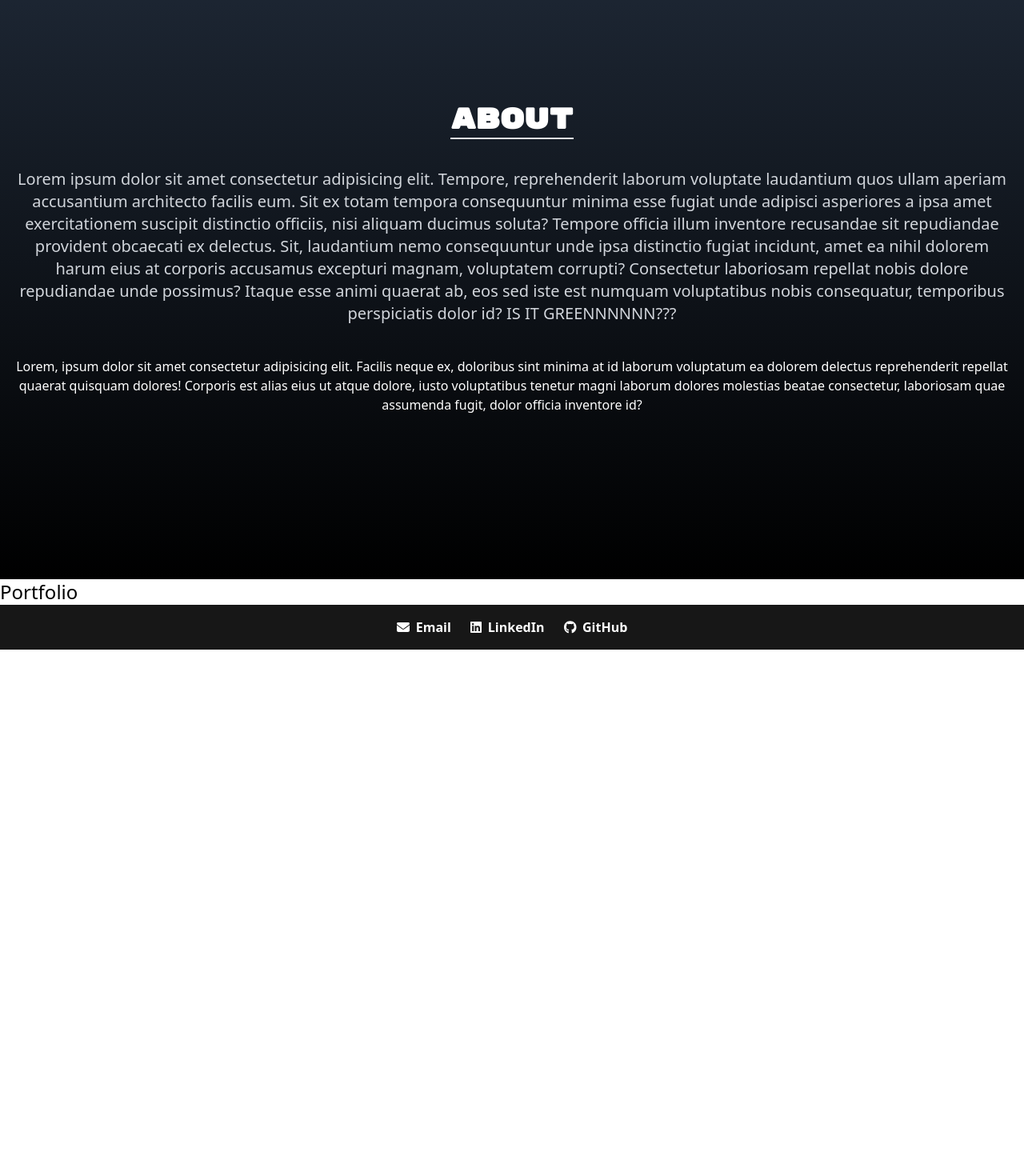
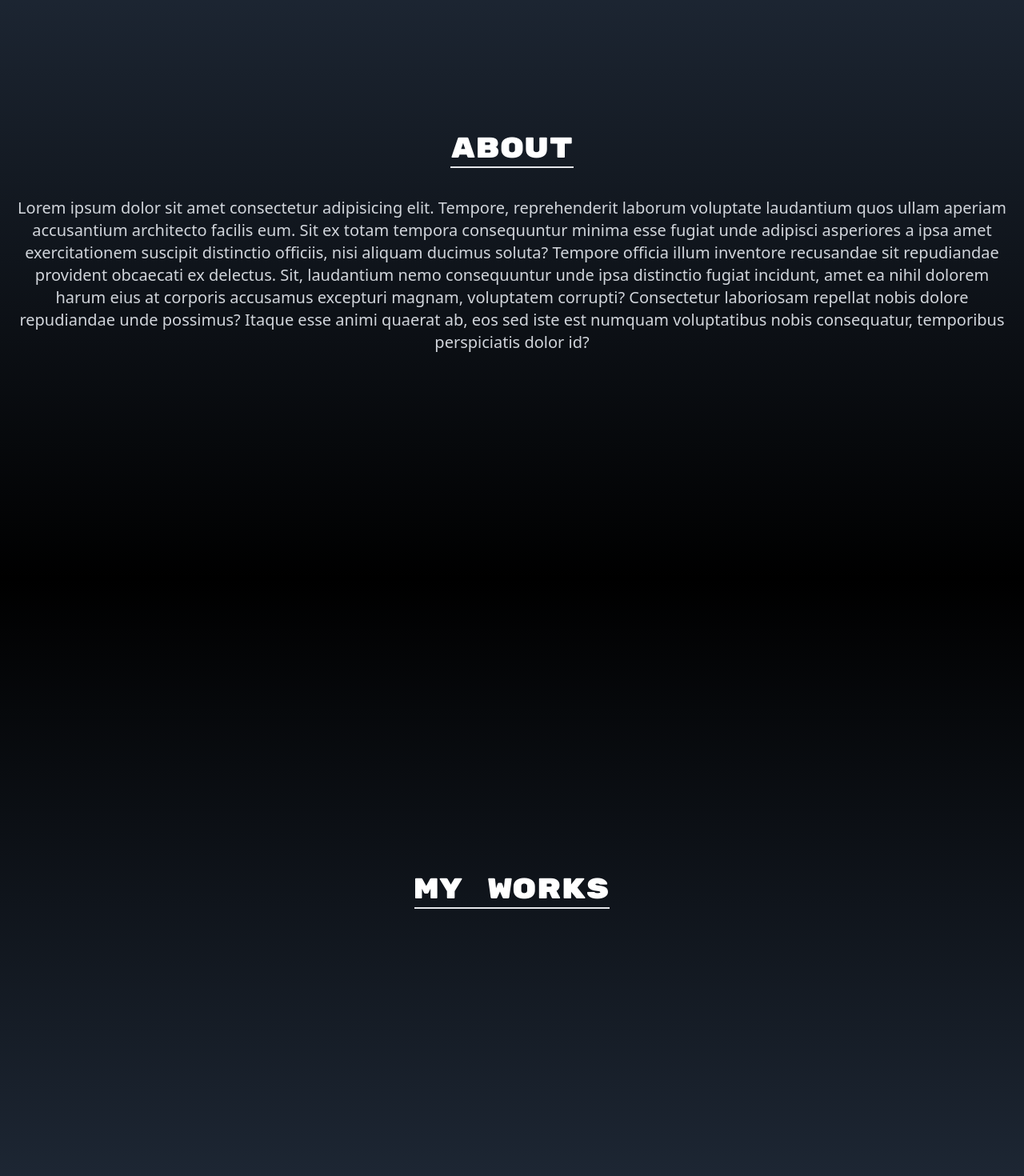
Before and after one commit to MaulanaAhmadSulami/portfolio, a React (Vite) app: page / in a window 1280 px wide. Shown: the part 940-2410 px from the top of the page at 80% size. Before the commit the page ends 1752 px from the top, so only its background shows below. Built offline with nearby package versions, Linux system fonts and the light colour scheme; a web font is replaced by a local one.

Commit message:
Added portfolio section and polished about section

```diff
--- a/src/components/About.jsx
+++ b/src/components/About.jsx
@@ -6,23 +6,16 @@
 
       <div className="p-4 flex flex-col justify-center w-full h-full text-center">
         <div className="pb-6">
-          <p className="font-rubik-mono-one text-3xl sm:text-4xl font-bold  hover:duration-300  inline border-b-2">
+          <p className="font-rubik-mono-one text-3xl sm:text-4xl inline border-b-2">
             About
           </p>
         </div>
 
         <p className="font-momomaniac-one text-1xl sm:text-xl text-gray-300 py-4 ">
           Lorem ipsum dolor sit amet consectetur adipisicing elit. Tempore, reprehenderit laborum voluptate laudantium quos ullam aperiam accusantium architecto facilis eum. Sit ex totam tempora consequuntur minima esse fugiat unde adipisci asperiores a ipsa amet exercitationem suscipit distinctio officiis, nisi aliquam ducimus soluta? Tempore officia illum inventore recusandae sit repudiandae provident obcaecati ex delectus. Sit, laudantium nemo consequuntur unde ipsa distinctio fugiat incidunt, amet ea nihil dolorem harum eius at corporis accusamus excepturi magnam, voluptatem corrupti? Consectetur laboriosam repellat nobis dolore repudiandae unde possimus? Itaque esse animi quaerat ab, eos sed iste est numquam voluptatibus nobis consequatur, temporibus perspiciatis dolor id?
-
-
-          IS IT GREENNNNNN???
         </p>
 
         <br />
-
-        <p>
-          Lorem, ipsum dolor sit amet consectetur adipisicing elit. Facilis neque ex, doloribus sint minima at id laborum voluptatum ea dolorem delectus reprehenderit repellat quaerat quisquam dolores! Corporis est alias eius ut atque dolore, iusto voluptatibus tenetur magni laborum dolores molestias beatae consectetur, laboriosam quae assumenda fugit, dolor officia inventore id?
-        </p>
       </div>
     </div>
   );
--- a/src/components/Home.jsx
+++ b/src/components/Home.jsx
@@ -12,7 +12,7 @@
     >
       <div className="max-w-screen-lg mx-auto mt-10 flex flex-col items-center justify-center h-full px-4 md:flex-row">
         <div className="flex flex-col justify-center h-full md:max-w-md">
-          <h2 className="font-rubik-mono-one text-2xl sm:text-3xl font-bold text-white">
+          <h2 className="font-rubik-mono-one text-2xl sm:text-3xl text-white">
             Hi i&apos;m Kaede
           </h2>
           <p className="font-momomaniac-one text-1xl sm:text-xl text-gray-300 py-4 max-w-md">
--- a/src/components/Portfolio.jsx
+++ b/src/components/Portfolio.jsx
@@ -1,14 +1,17 @@
 const Portfolio = () => {
+  return (
+    <div
+      name="portfolio"
+      className="w-full h-screen bg-gradient-to-b from-black to-gray-800 text-white"
+    >
 
-    return <div>
-        <div>
-            <div>
-                <p className="text-2xl">
-                    Portfolio
-                </p>
-            </div>
+      <div className="p-4 flex flex-col justify-center w-full h-full text-center">
+        <div className="pb-6">
+          <p className="font-rubik-mono-one text-3xl sm:text-4xl inline border-b-2">My Works</p>
         </div>
+      </div>
     </div>
-}
+  );
+};
 
-export default Portfolio
+export default Portfolio;
```
